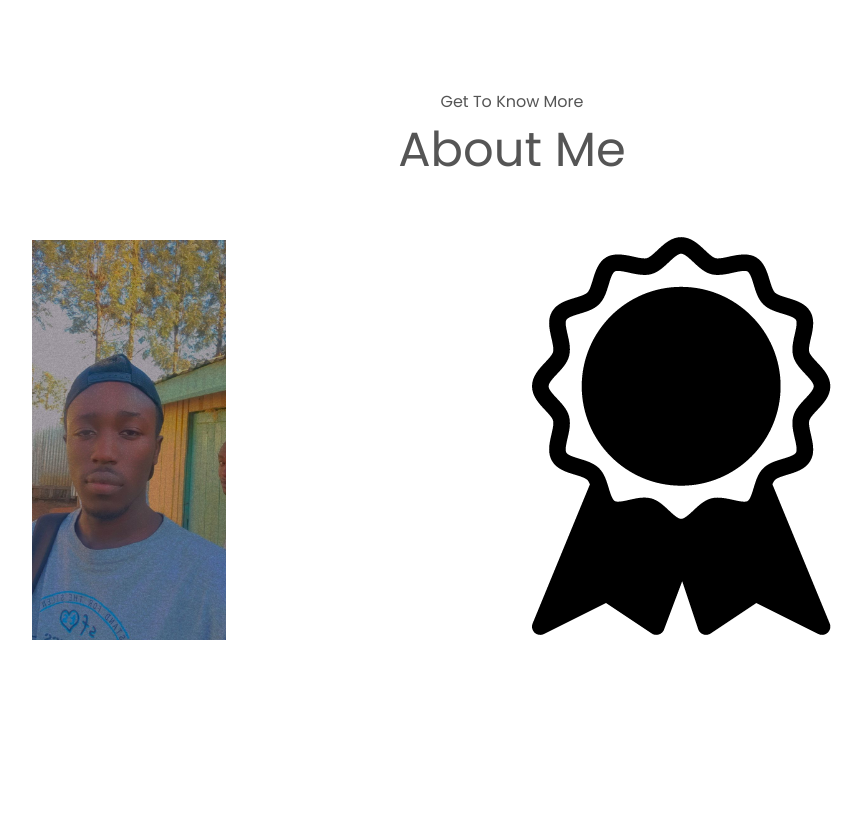
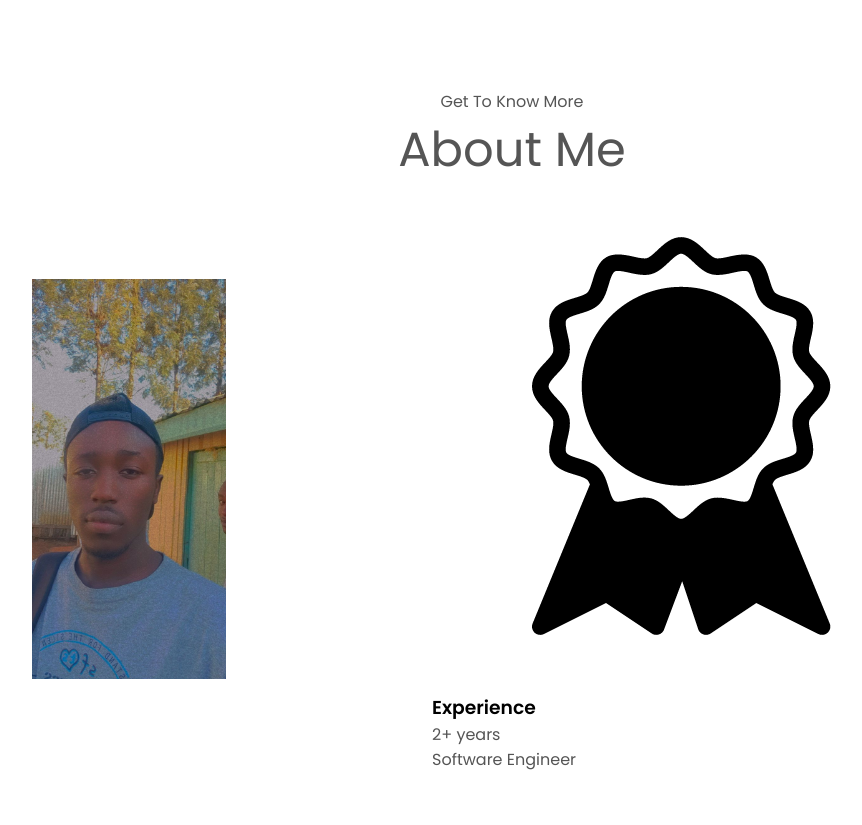
Before and after one commit to Bryium/Portfolio, a Django app: page /Home/ in a window 1280 px wide. Shown: the part 783-1608 px from the top of the page, without its empty margins (128-990 px from the left). Run offline with Django 4.2, Linux system fonts and the light colour scheme; some libraries are stand-ins or nearby versions.

Commit message:
added experience

```diff
--- a/templates/home.html
+++ b/templates/home.html
@@ -90,7 +90,10 @@
             <div class="about-container">
                 <div class="details-container">
                     <img src="{% static 'assets/experience.png' %}" alt="Experience icon" class="icon">
+                    <h3>Experience</h3>
+                    <p>2+ years <br>Software Engineer</p>
                 </div>
+                <div></div>
             </div>
         </div>
     </div>
```
